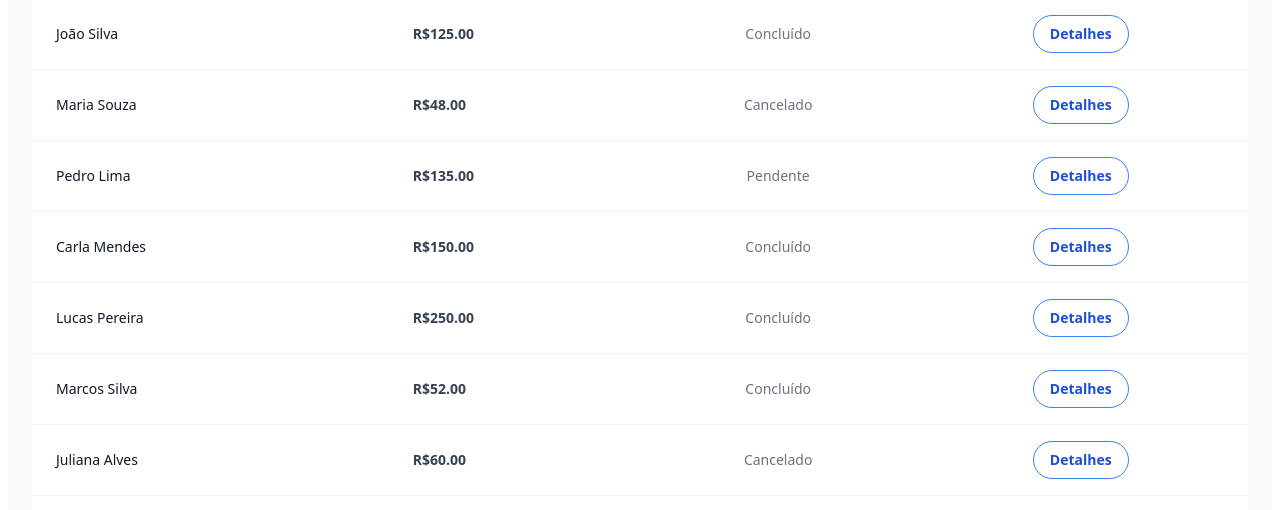
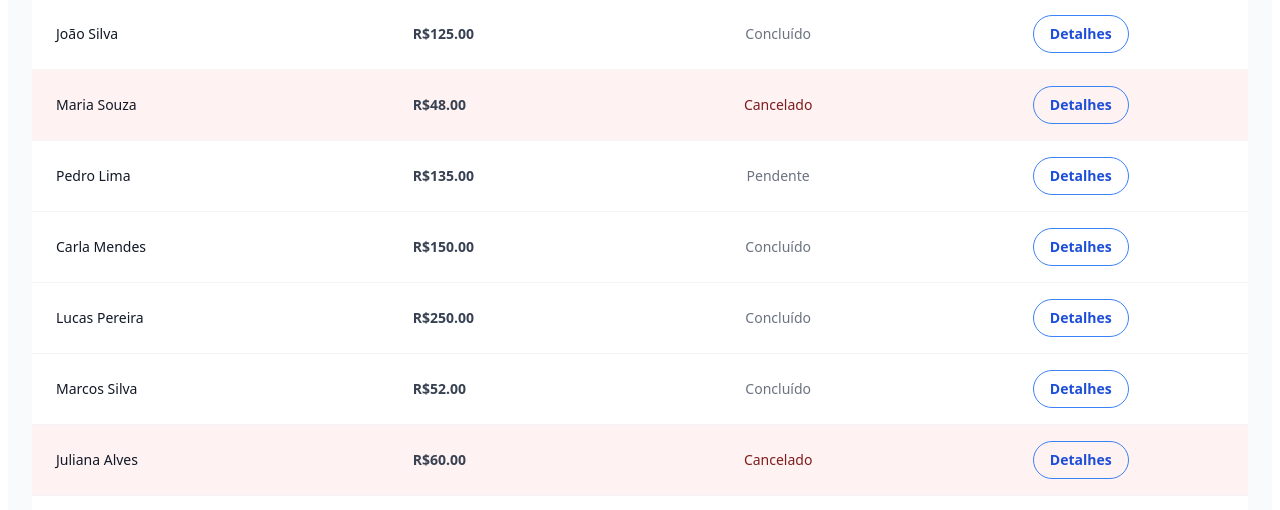
Before and after one commit to Alison-silva/Teste_Analista_AlisonSantosDaSilva, an Angular app: page / in a window 1280 px wide. Shown: the part 278-788 px from the top of the page. Built offline with nearby package versions, Linux system fonts and the light colour scheme.

Commit message:
pedidos com status cancelado em destaque com coluna vermelha diferenciada

```diff
--- a/src/app/app.component.html
+++ b/src/app/app.component.html
@@ -35,7 +35,8 @@
               </tr>
           </thead>
           <tbody class="divide-y divide-gray-100 border-t border-gray-100">
-            <tr *ngFor="let venda of vendasFiltro" class="transition-colors">
+            <tr *ngFor="let venda of vendasFiltro" class="transition-colors"
+            [class.status-cancelada]="venda.status === 'Cancelado'">
 
               <td class="px-6 py-4 font-medium text-gray-900">{{ venda.cliente }}</td>
               <td class="px-6 py-4 font-semibold text-gray-700">{{ venda.valor | currency:'BRL' }}</td>
--- a/src/app/app.component.scss
+++ b/src/app/app.component.scss
@@ -1,3 +1,8 @@
 @tailwind base;
 @tailwind components;
 @tailwind utilities;
+
+.status-cancelada {
+  @apply bg-red-50 text-red-900 ;
+  td { @apply border-red-100; }
+}
```
